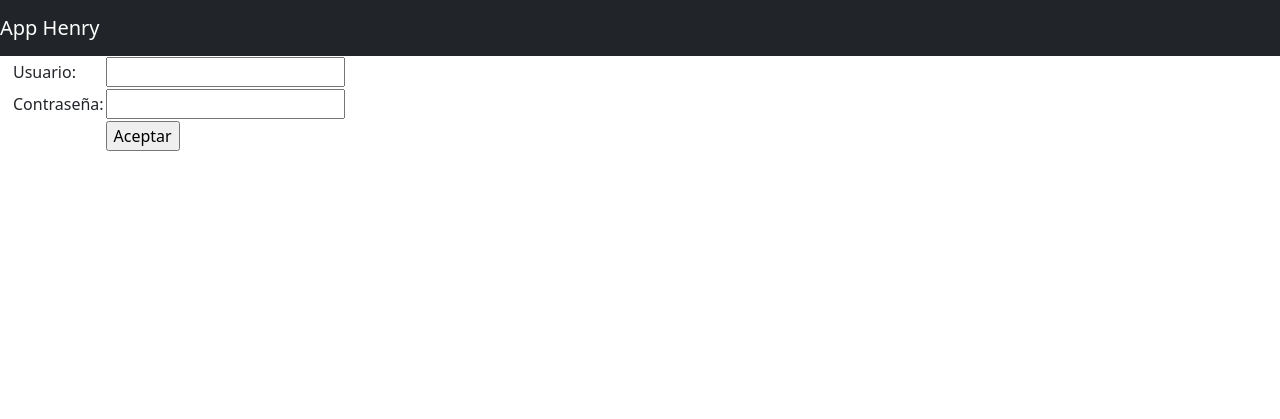
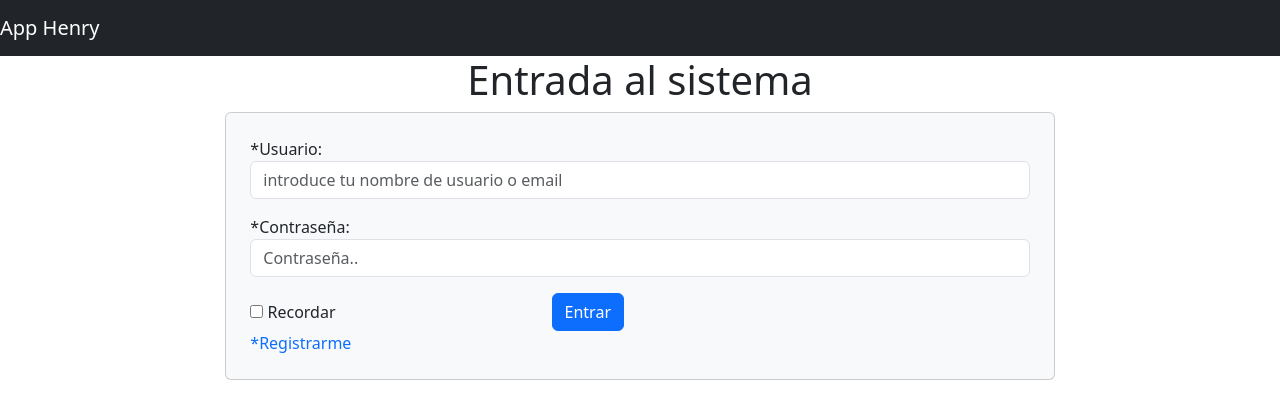
Before and after one commit to henryDAW2022/PP, a PHP site: page / in a window 1280 px wide. Shown: the top 419 px of the page. Run offline with PHP 8.4, Linux system fonts and the light colour scheme.

Commit message:
Bootstrap, titulo, subtitulo vistas func. caratula

```diff
--- a/app/controllers/Login.php
+++ b/app/controllers/Login.php
@@ -14,7 +14,10 @@ class Login extends Auxiliar {
     //Este es un metodo para la vista.
     public function caratula()
     {
-        $datos = [];
+        $datos = [
+            "titulo" => "Entrada",
+            "subtitulo" => "Entrada al sistema"
+        ];
         $this->vista("loginVista", $datos); //loginVista viene de views, es un archivo php
 
     }
--- /dev/null
+++ b/app/views/header.php
@@ -0,0 +1,24 @@
+<!DOCTYPE html>
+<html lang="en">
+
+<head>
+    <meta charset="UTF-8">
+    <meta http-equiv="X-UA-Compatible" content="IE=edge">
+    <meta name="viewport" content="width=device-width, initial-scale=1.0">
+    <title>Henry App | <?php print $datos["titulo"]; ?></title>
+    <link rel="shortcut icon" href=".../public/img/favicon.ico" type="image/x-icon">
+    <link href="https://cdn.jsdelivr.net/npm/bootstrap@5.3.0-alpha3/dist/css/bootstrap.min.css" rel="stylesheet" integrity="sha384-KK94CHFLLe+nY2dmCWGMq91rCGa5gtU4mk92HdvYe+M/SXH301p5ILy+dN9+nJOZ" crossorigin="anonymous">
+    <script src="https://cdn.jsdelivr.net/npm/bootstrap@5.3.0-alpha3/dist/js/bootstrap.bundle.min.js" integrity="sha384-ENjdO4Dr2bkBIFxQpeoTz1HIcje39Wm4jDKdf19U8gI4ddQ3GYNS7NTKfAdVQSZe" crossorigin="anonymous"></script>
+
+</head>
+<body>
+
+    <nav class="navbar nav-bat-espand-sm bg-dark navbar-dark">
+        <a href"#" class="navbar-brand">App Henry</a>
+    </nav>
+    <div class="container-fluid">
+        <div class="row content">
+            <div class="col-sm-2">
+
+            </div>
+            <div class="col-sm-8">
--- a/app/views/loginVista.php
+++ b/app/views/loginVista.php
@@ -1,50 +1,37 @@
-<!DOCTYPE html>
-<html lang="en">
+<?php
+include_once ("header.php");
+?>
+                <h1 class="text-center"><?php print $datos["subtitulo"]; ?></h1>
+                <div class="card p-4 bg-light">
 
-<head>
-    <meta charset="UTF-8">
-    <meta http-equiv="X-UA-Compatible" content="IE=edge">
-    <meta name="viewport" content="width=device-width, initial-scale=1.0">
-    <title>login App</title>
-    <link rel="shortcut icon" href=".../public/img/favicon.ico" type="image/x-icon">
-    <link href="https://cdn.jsdelivr.net/npm/bootstrap@5.3.0-alpha3/dist/css/bootstrap.min.css" rel="stylesheet" integrity="sha384-KK94CHFLLe+nY2dmCWGMq91rCGa5gtU4mk92HdvYe+M/SXH301p5ILy+dN9+nJOZ" crossorigin="anonymous">
-    <script src="https://cdn.jsdelivr.net/npm/bootstrap@5.3.0-alpha3/dist/js/bootstrap.bundle.min.js" integrity="sha384-ENjdO4Dr2bkBIFxQpeoTz1HIcje39Wm4jDKdf19U8gI4ddQ3GYNS7NTKfAdVQSZe" crossorigin="anonymous"></script>
+                    <form action="" method="post">
+                        <div class="mb-3">
+                          <label for="">*Usuario: </label>
+                          <input type="text" name="usuario" id="usuario" class="form-control" placeholder="introduce tu nombre de usuario o email" >
+                        </div>
 
-</head>
+                        <div class="mb-3">
+                          <label for="">*Contraseña: </label>
+                          <input type="password" name="pass" id="pass" class="form-control" placeholder="Contraseña.." >
+                        </div>
 
-<body>
+                        <div>
+                            <div class="row g-3 align-items-center">
+                                <div class="col-auto centrarme">
+                                <input type="checkbox" name="recuerda" id="recuerda">
 
-    <nav class="navbar nav-bat-espand-sm bg-dark navbar-dark">
-        <a href"#" class="navbar-brand">App Henry</a>
-    </nav>
-    <div class="container-fluid">
-        <div class="row-content">
-            <div class="col-sm-2">
+                                <label for="" class="col-form-label">Recordar </label>
+                                </div>
+                                <div class="col-auto">
+                                <button type="submit" class="btn btn-primary" style="margin:auto 200px;">Entrar</button>
+                                </div>
+                            </div>
+                            <a href="http://" class="" style="text-decoration: none;">*Registrarme</a>
 
-            </div>
-            <div class="col-sm-8">
-                <table>
-                    <tr>
-                        <td>Usuario:</td>
-                        <td><input type="text" name="usuario"></td>
-                    </tr>
-                    <tr>
-                        <td>Contraseña:</td>
-                        <td><input type="password" name="pass"></td>
-                    </tr>
-                    <tr>
-                        <td>&nbsp;</td>
-                        <td><input type="submit" value="Aceptar"></td>
-                    </tr>
-                </table>
-            </div>
-            <div class="col-sm-2">
+                        </div>
+                    </form>
+                </div>
 
-            </div>
-        </div>
-
-    </div>
-
-</body>
-
-</html>
+<?php
+include_once ("header.php");
+?>
```
Also changed, not shown: app/views/footer.php (added, +11 -0 lines).
